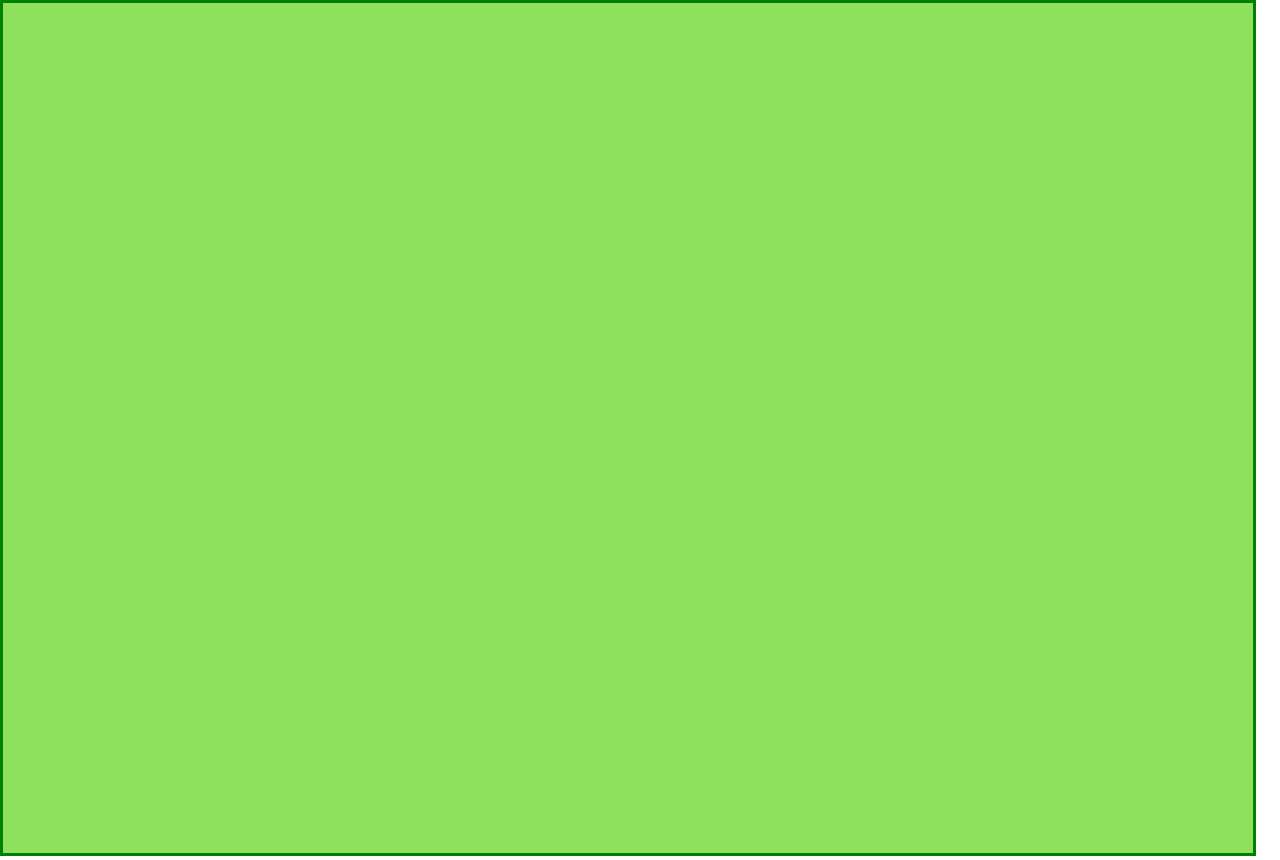
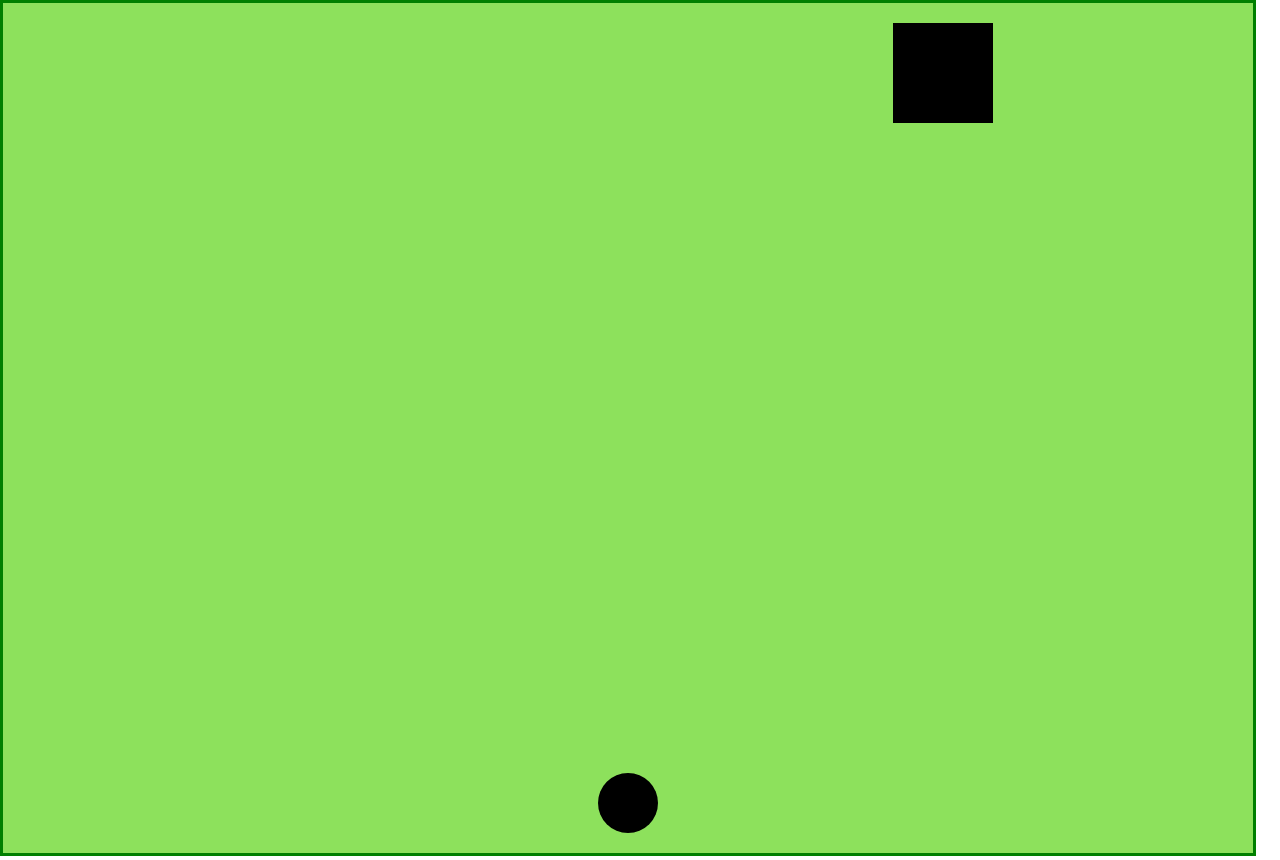
Before and after one commit to b-arana/LITTLE-RED-RIDING-HOOD, a plain HTML site: page index.html in a window 1280 px wide. Both pictures are taken after a click on the button "Start game". Drawn offline with nearby package versions, Linux system fonts and the light colour scheme.

Commit message:
He conseguido mover la casa y a caperucita.Tengo que tener a canvas fijo

```diff
--- a/css/style.css
+++ b/css/style.css
@@ -10,22 +10,22 @@ body {
 /* #container{
     background-image: url("/images/background2.jpg")
 } */
-#container-inside{
+#container-inside {
 	padding-top: 60px;
 	width: 60%;
 	margin: 0 auto;
 	height: 900px;
 }
-#section-front{
+#section-front {
 	position: relative;
 	border: 2px solid green;
-    box-shadow: rgb(150,150,150) 5px 5px 10px inset;
+	box-shadow: rgb(150, 150, 150) 5px 5px 10px inset;
 	border-radius: 15px 50px 30px;
 	margin: 30px 20% 50px;
 	overflow: hidden;
 	height: 400px;
 }
-.img-title{
+.img-title {
 	margin: 0 20%;
 }
 .img-background {
@@ -35,8 +35,7 @@ body {
 	height: 450px;
 }
 .btn-start {
-    font-family: 'Berkshire Swash',
-    'cursive';
+	font-family: 'Berkshire Swash', 'cursive';
 	border: 2px solid rgb(178, 150, 45);
 	font-size: 2em;
 	width: 225px;
@@ -47,29 +46,30 @@ body {
 	background-color: white;
 	cursor: pointer;
 }
-.btn-start:hover{
+.btn-start:hover {
 	background-color: rgb(178, 150, 45);
-    border:2px solid white;
-    color:white;
+	border: 2px solid white;
+	color: white;
 	animation: 1s click 1;
-    animation-delay: 1s;
+	animation-delay: 0.3s;
 }
 @keyframes click {
-    25%{
+	25% {
 		transform: scale(0.8);
 	}
-    50%{
+	50% {
 		transform: scale(1.1);
 	}
-    75%{
+	75% {
 		transform: scale(0.9);
 	}
-    100%{
-        transform: scale(1)
+	100% {
+		transform: scale(1);
 	}
 }
 #canvas {
-    display:none;
-    background-color: rgb(141,225,92);
+	display: none;
+	background-color: rgb(141, 225, 92);
 	border: 3px solid green;
+
 }
--- a/index.html
+++ b/index.html
@@ -1,5 +1,6 @@
 <!DOCTYPE html>
 <html>
+
 <head>
     <meta charset="utf-8" />
     <meta http-equiv="X-UA-Compatible" content="IE=edge">
@@ -9,13 +10,14 @@
 
     <script src="js/background.js"></script>
     <script src="js/house.js"></script>
-    <script src="js/actors.js"></script>
+    <script src="js/characters.js"></script>
     <script src="js/obstacules.js"></script>
     <script src="js/game.js"></script>
     <script src="js/main.js"></script>
     <script src="https://code.jquery.com/jquery-3.3.1.min.js" integrity="sha256-FgpCb/KJQlLNfOu91ta32o/NMZxltwRo8QtmkMRdAu8="
         crossorigin="anonymous"></script>
 </head>
+
 <body>
     <canvas id="canvas" width="1250" height="850"></canvas>
     <div id="container">
@@ -33,4 +35,5 @@
 
 
 </body>
+
 </html>
--- /dev/null
+++ b/js/characters.js
@@ -0,0 +1,37 @@
+var RIGHT_KEY = 39;
+var TOP_KEY = 38;
+var BOTTOM_KEY = 40;
+var LEFT_KEY = 37;
+
+function Characters(canvas, ctx) {
+	this.canvas = canvas;
+	this.ctx = ctx;
+	this.x = 625;
+	this.y = 800;
+	this.r = 30;
+}
+Characters.prototype.drawRedHiringHood = function() {
+	this.ctx.beginPath();
+	this.ctx.arc(this.x, this.y, this.r, 0, 2 * Math.PI);
+	this.ctx.fill();
+	this.ctx.closePath();
+};
+Characters.prototype.moveRedHiringHood = function() {
+	document.onkeydown = function(event) {
+		var d = 15; // Declare variable distance
+		switch (event.keyCode) {
+			case RIGHT_KEY:
+				this.x += d;
+				break;
+			case LEFT_KEY:
+				this.x -= d;
+				break;
+			case BOTTOM_KEY:
+				this.y += d;
+				break;
+			case TOP_KEY:
+				this.y -= d;
+				break;
+		}
+	}.bind(this);
+};
--- a/js/game.js
+++ b/js/game.js
@@ -3,12 +3,27 @@ function Game(canvasId) {
 	this.ctx = this.canvas.getContext('2d');
 	this.width = 700;
 	this.height = 900;
-    this.house = new House (this.canvas,this.ctx);
+	this.house = new House(this.canvas, this.ctx);
+	this.redRidingHood = new Characters(this.canvas, this.ctx);
+	this.wolf = new Characters(this.canvas, this.ctx);
+	this.obstacles = new Obstacles(this.canvas, this.ctx);
 	// this.car = new Car(this.canvas, this.ctx);
 	// this.road = [new Road(this.canvas, this.ctx), new Road(this.canvas, this.ctx)];
 	// this.listaObstacles = [];
 }
+Game.prototype.clear = function() {
+	this.ctx.clearRect(0, 0, this.canvas.width, this.canvas.height);
+};
 
-Game.prototype.start = function () {
+Game.prototype.start = function() {
+	setInterval(
+		function() {
+			this.clear();
 			this.house.drawHouse();
-}
+			this.house.moveHouse();
+			this.redRidingHood.drawRedHiringHood();
+			this.redRidingHood.moveRedHiringHood();
+		}.bind(this),
+		60
+	);
+};
--- a/js/house.js
+++ b/js/house.js
@@ -1,12 +1,22 @@
-function House (canvas,ctx) {
-    this.canvas = canvas;
-    this.ctx = ctx;
-    this.x = 300;
+function House(canvas, ctx) {
+	this.canvas = canvas;
+	this.ctx = ctx;
+	this.x = 575;
+	this.y = 20;
+	this.w = 100;
+	this.vx = 7;
+}
+House.prototype.drawHouse = function() {
+	this.ctx.fillRect(this.x, this.y, this.w, this.w);
 
-}
-House.prototype.drawHouse = function(){
-    this.img = new Image();
-    this.img.src = '/images/house.jpg';
-    this.ctx.drawImage(this.img, this.x, 100, 60, 100);
+	// this.img = new Image();
+	// this.img.src = '/images/house.jpg';
+	// this.ctx.drawImage(this.img, this.x, this.y, this.w, this.w);
+};
 
-}
+House.prototype.moveHouse = function() {
+	this.x += this.vx;
+	if (this.x >= this.canvas.width - this.w || this.x < 0) {
+		this.vx *= -1; // retroceder
+	}
+};
--- a/js/main.js
+++ b/js/main.js
@@ -3,11 +3,10 @@ window.onload = function() {
 		var game = new Game('canvas');
 		$('#canvas').css({
 			display: 'initial'
-        });
-        $("#container").css({
-            display: 'none'
-        });
-        game.start();
-        debugger;
+		});
+		$('#container').css({
+			display: 'none'
+		});
+		game.start();
 	};
 };
--- a/js/obstacules.js
+++ b/js/obstacules.js
@@ -0,0 +1,5 @@
+function Obstacles(canvas, ctx) {
+    this.canvas = canvas;
+    this.ctx = ctx;
+
+}
```
Also changed, not shown: js/actors.js (deleted). Lines whose indentation alone changed are shown as unchanged.
